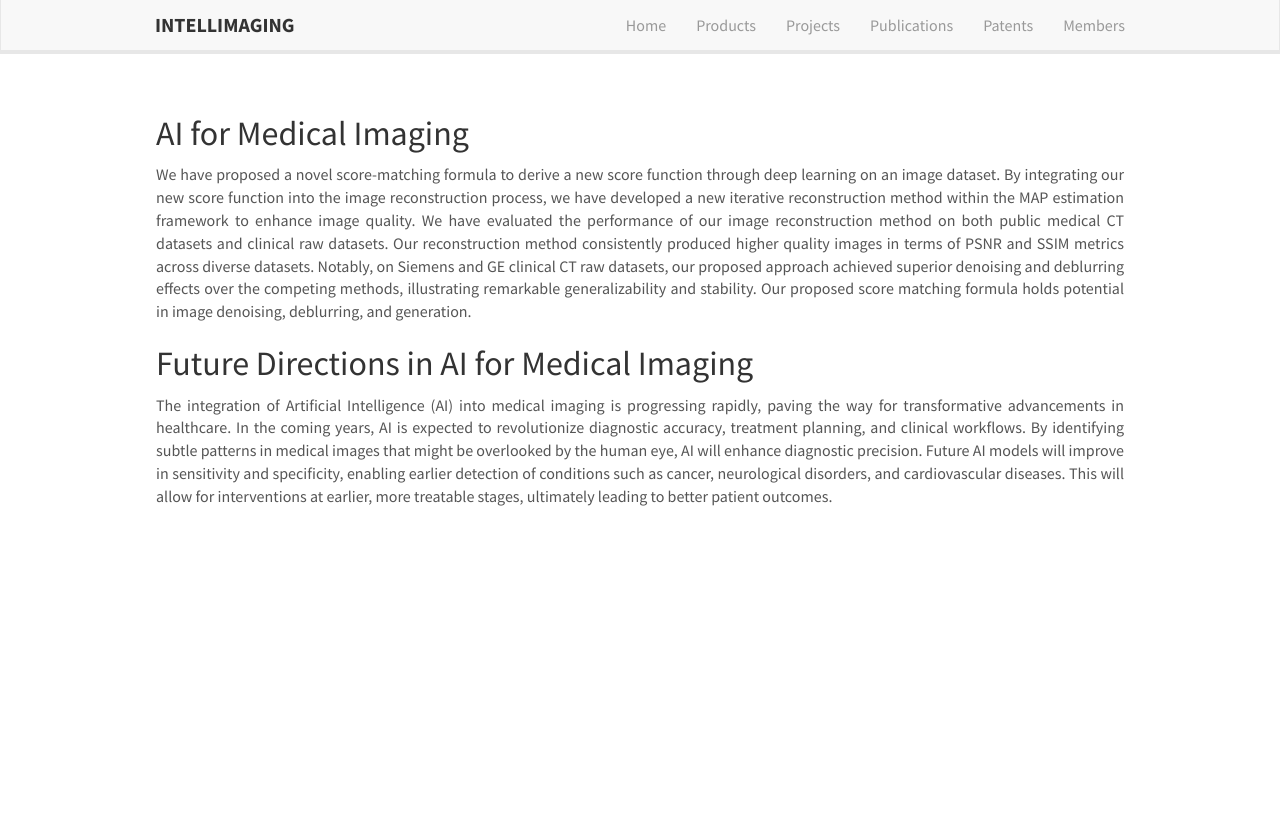
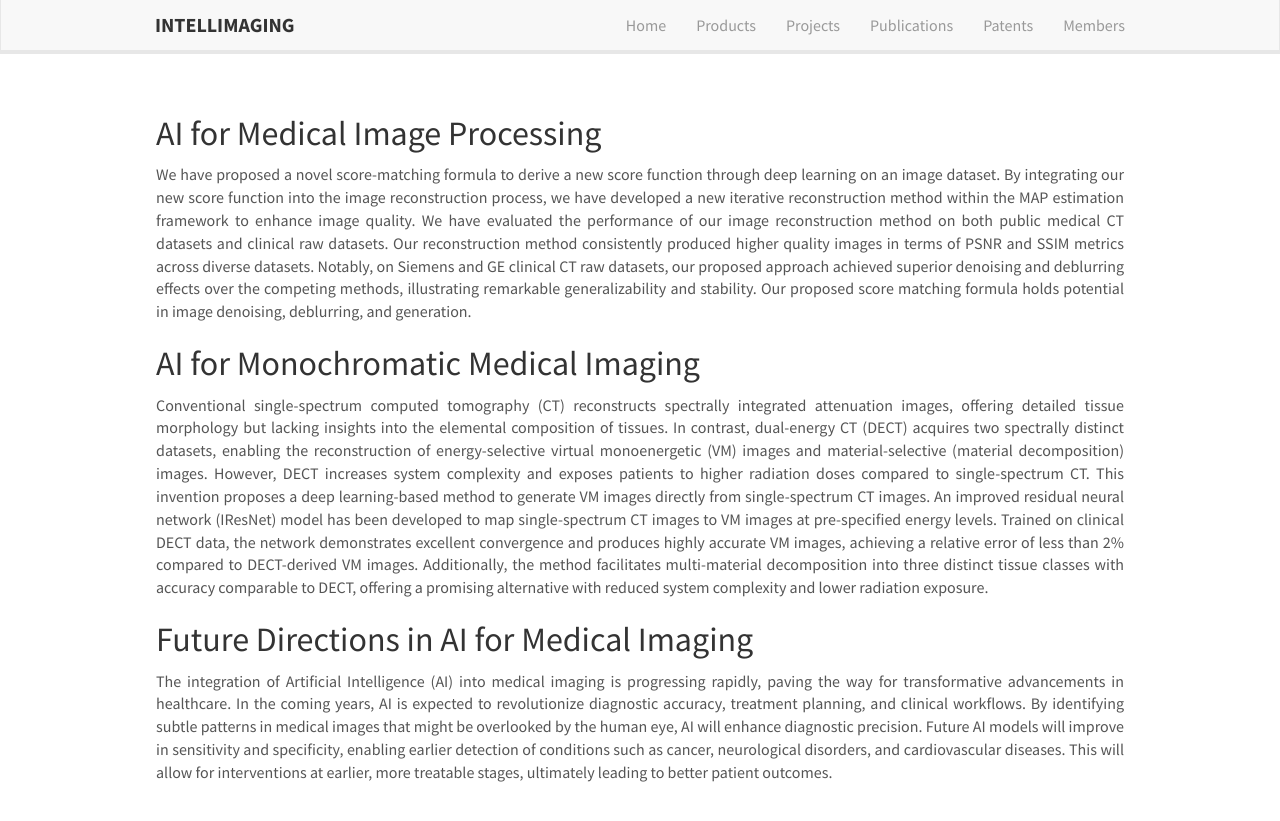
Before and after one commit to intellimaging/intellimaging.github.io, a Jekyll site: the page built from _pages/multimedia.md, in a window 1280 px wide. Shown: the top 821 px of the page. Built offline with Jekyll 4.4.1, drawn with Linux system fonts in a browser that asks for light colours.

Commit message:
Update multimedia.md

```diff
--- a/_pages/multimedia.md
+++ b/_pages/multimedia.md
@@ -10,8 +10,11 @@ permalink: /multimedia/
 <!--# Pictures-->
 
 
-## AI for Medical Imaging
+## AI for Medical Image Processing
 <p style="text-align: justify;">We have proposed a novel score-matching formula to derive a new score function through deep learning on an image dataset. By integrating our new score function into the image reconstruction process, we have developed a new iterative reconstruction method within the MAP estimation framework to enhance image quality. We have evaluated the performance of our image reconstruction method on both public medical CT datasets and clinical raw datasets. Our reconstruction method consistently produced higher quality images in terms of PSNR and SSIM metrics across diverse datasets. Notably, on Siemens and GE clinical CT raw datasets, our proposed approach achieved superior denoising and deblurring effects over the competing methods, illustrating remarkable generalizability and stability. Our proposed score matching formula holds potential in image denoising, deblurring, and generation.</p>
+
+## AI for Monochromatic Medical Imaging
+<p style="text-align: justify;">Conventional single-spectrum computed tomography (CT) reconstructs spectrally integrated attenuation images, offering detailed tissue morphology but lacking insights into the elemental composition of tissues. In contrast, dual-energy CT (DECT) acquires two spectrally distinct datasets, enabling the reconstruction of energy-selective virtual monoenergetic (VM) images and material-selective (material decomposition) images. However, DECT increases system complexity and exposes patients to higher radiation doses compared to single-spectrum CT. This invention proposes a deep learning-based method to generate VM images directly from single-spectrum CT images. An improved residual neural network (IResNet) model has been developed to map single-spectrum CT images to VM images at pre-specified energy levels. Trained on clinical DECT data, the network demonstrates excellent convergence and produces highly accurate VM images, achieving a relative error of less than 2% compared to DECT-derived VM images. Additionally, the method facilitates multi-material decomposition into three distinct tissue classes with accuracy comparable to DECT, offering a promising alternative with reduced system complexity and lower radiation exposure.</p>
 
 ## Future Directions in AI for Medical Imaging
 <p style="text-align: justify;">The integration of Artificial Intelligence (AI) into medical imaging is progressing rapidly, paving the way for transformative advancements in healthcare. In the coming years, AI is expected to revolutionize diagnostic accuracy, treatment planning, and clinical workflows. By identifying subtle patterns in medical images that might be overlooked by the human eye, AI will enhance diagnostic precision. Future AI models will improve in sensitivity and specificity, enabling earlier detection of conditions such as cancer, neurological disorders, and cardiovascular diseases. This will allow for interventions at earlier, more treatable stages, ultimately leading to better patient outcomes.</p>
```
